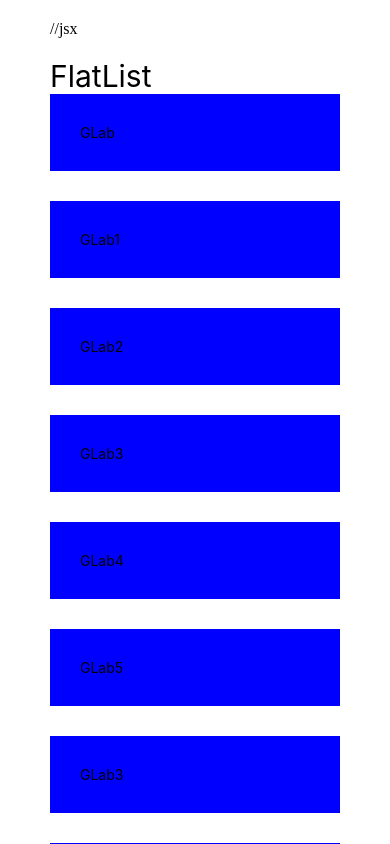
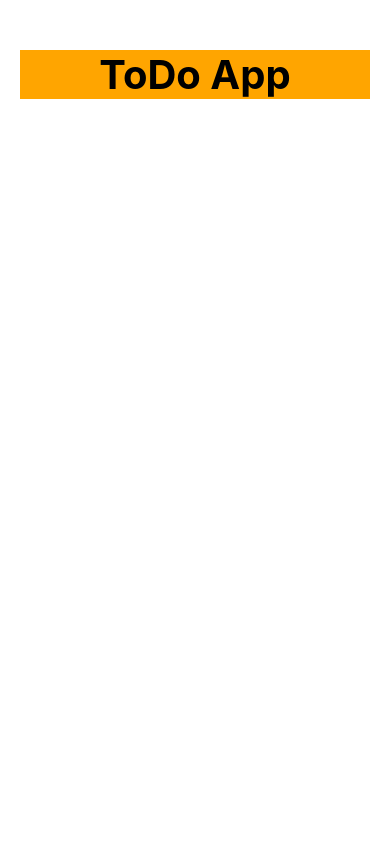
Before and after one commit to GLab-cloud/ReactNativeExpo, a React Native app in the folder app/: screen / in a window 390 px wide. Built offline with nearby package versions, Linux system fonts and the light colour scheme.

Commit message:
ToDo App project

```diff
--- a/app/App.tsx
+++ b/app/App.tsx
@@ -31,12 +31,13 @@ export default function App() {
 
   const styles = StyleSheet.create({
     container: {
-      paddingTop: 20,
-      paddingHorizontal: 50,
+      paddingTop: 50,
+      paddingHorizontal: 20,
       flex: 1,
       backgroundColor: "#fff",
       // alignItems: "center",
       //  justifyContent: "center",
+      textAlign: "center",
     },
     hello1: {
       color: "pink",
@@ -45,7 +46,14 @@ export default function App() {
       borderColor: "green",
       padding: 5,
     },
-    header: { fontSize: 30, fontWeight: "700" },
+    header: {
+      fontWeight: "700",
+      backgroundColor: "orange",
+      // alignItems: "center",
+      //  justifyContent: "center",
+      textAlign: "center",
+      fontSize: 40,
+    },
     parent: { fontSize: 30, color: "red" },
     child: { fontSize: 20, color: "pink" },
   });
@@ -53,18 +61,7 @@ export default function App() {
   return (
     //jsx
     <View style={styles.container}>
-      //jsx
-      <Text style={{ fontSize: 30, paddingTop: 20 }}>FlatList</Text>
-      <FlatList
-        data={students}
-        renderItem={({ item }) => (
-          <View
-            style={{ padding: 30, backgroundColor: "blue", marginBottom: 30 }}
-          >
-            <Text>{item.name}</Text>
-          </View>
-        )}
-      />
+      <Text style={styles.header}>ToDo App</Text>
     </View>
   );
 }
--- a/app/package.json
+++ b/app/package.json
@@ -17,7 +17,7 @@
     "expo": "~54.0.33",
     "expo-status-bar": "~3.0.9",
     "opencode-ai": "^1.15.10",
-    "react": "19.1.0",
+    "react": "^19.2.6",
     "react-native": "0.81.5"
   },
   "devDependencies": {
```
Also changed, not shown: 1 other file (tests, documents, lock files or other folders).
